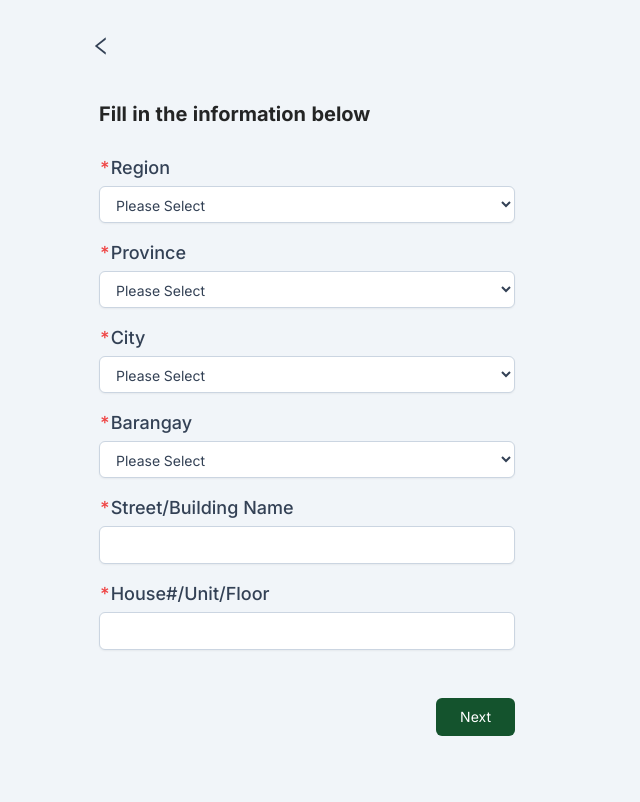
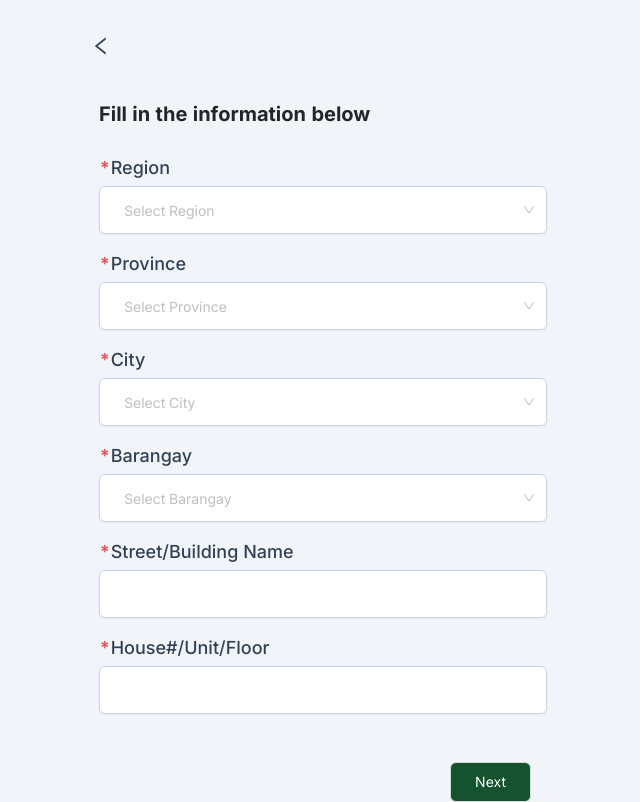
Before and after one commit to saisarah/TalipaAPP-Frontend, a React (Vite) app: page /address in a window 1280 px wide. Shown: the whole page, without its empty margins (333-973 px from the left). Built offline with nearby package versions, Linux system fonts and the light colour scheme.

Commit message:
Input Fields Ant Design Components

```diff
--- a/index.html
+++ b/index.html
@@ -5,7 +5,6 @@
     <link rel="icon" type="image/svg+xml" href="/vite.svg" />
     <meta name="viewport" content="width=device-width, initial-scale=1.0" />
     <title>Vite + React</title>
-    <script src="https://f001.backblazeb2.com/file/buonzz-assets/jquery.ph-locations-v1.0.0.js"></script>
   </head>
   <body>
     <div id="root"></div>
--- a/src/pages/farmer-registration/Address.jsx
+++ b/src/pages/farmer-registration/Address.jsx
@@ -1,5 +1,10 @@
 import { LeftOutlined } from "@ant-design/icons";
+import { Button, Input, Select } from "antd";
 import { Link } from "react-router-dom";
+
+const handleChange = (value) => {
+  console.log(`selected ${value}`);
+};
 
 function Location({ fields, fieldholder }) {
   return (
@@ -8,13 +13,22 @@ function Location({ fields, fieldholder }) {
         <span class="mx-4 flex text-lg font-medium text-slate-700 before:text-red-500 before:content-['*'] after:ml-0.5">
           {fields}
         </span>
-        <select
-          class="m-4 mt-1 flex flex-col rounded-md border border-slate-300 bg-white px-3 py-2 placeholder-slate-400 shadow-sm focus:border-sky-500 focus:outline-none focus:ring-1 focus:ring-sky-500 sm:text-sm"
-          id="municipality_or_city"
-        >
-          <option text="municipality_or_city">Please Select</option>
-          <input type="hidden" name="municipality_or_city" value="" />
-        </select>
+        <Select
+          placeholder={fieldholder}
+          className="m-4 mt-1 flex h-12 w-full flex-col rounded-md border border-slate-300 bg-white px-3 py-2 placeholder-slate-400 shadow-sm focus:border-sky-500 focus:outline-none focus:ring-1 focus:ring-sky-500 sm:text-sm"
+          bordered={false}
+          onChange={handleChange}
+          options={[
+            {
+              value: "Example 1",
+              label: "Example 1",
+            },
+            {
+              value: "Example 2",
+              label: "Example 2",
+            },
+          ]}
+        />
       </label>
     </>
   );
@@ -26,11 +40,10 @@ function Street({ fields, fieldholder }) {
         <span class="mx-4 flex text-lg font-medium text-slate-700 before:text-red-500 before:content-['*'] after:ml-0.5">
           {fields}
         </span>
-        <input
-          type="text"
-          name="text"
-          class="required m-4 mt-1 flex flex-col rounded-md border border-slate-300 bg-white px-3 py-2 placeholder-slate-400 shadow-sm focus:border-sky-500 focus:outline-none focus:ring-1 focus:ring-sky-500 sm:text-sm"
+        <Input
+          size="large"
           placeholder={fieldholder}
+          className="m-4 mt-1 flex h-12 flex-col rounded-md border border-slate-300 bg-white px-3 py-2 placeholder-slate-400 shadow-sm focus:border-sky-500 focus:outline-none focus:ring-1 focus:ring-sky-500 sm:text-sm"
         />
       </label>
     </>
@@ -48,16 +61,16 @@ export default function Address() {
       <div className="flex flex-col p-4">
         <h1 className="text-xl font-bold">Fill in the information below</h1>
       </div>
-      <Location fields="Region" fieldholder="" />
-      <Location fields="Province" fieldholder="" />
-      <Location fields="City" fieldholder="" />
-      <Location fields="Barangay" fieldholder="" />
+      <Location fields="Region" fieldholder="Select Region" />
+      <Location fields="Province" fieldholder="Select Province" />
+      <Location fields="City" fieldholder="Select City" />
+      <Location fields="Barangay" fieldholder="Select Barangay" />
       <Street fields="Street/Building Name" fieldholder="" />
       <Street fields="House#/Unit/Floor" fieldholder="" />
       <Link to="/farm">
-        <button class="float-right mx-4 mt-8 rounded-md bg-green-900 py-2 px-6 text-white">
+        <Button className="float-right mt-8 h-auto rounded-md bg-green-900 py-2 px-6 text-white">
           Next
-        </button>
+        </Button>
       </Link>
     </div>
   );
--- a/src/pages/farmer-registration/Farm.jsx
+++ b/src/pages/farmer-registration/Farm.jsx
@@ -1,5 +1,10 @@
 import { LeftOutlined } from "@ant-design/icons";
+import { Button, Input, Select } from "antd";
 import { Link } from "react-router-dom";
+
+const handleChange = (value) => {
+  console.log(`selected ${value}`);
+};
 
 function FarmArea({ fields, fieldholder }) {
   return (
@@ -8,11 +13,10 @@ function FarmArea({ fields, fieldholder }) {
         <span class="mx-4 flex text-lg font-medium text-slate-700 before:text-red-500 before:content-['*'] after:ml-0.5">
           {fields}
         </span>
-        <input
-          type="text"
-          name="text"
-          class="required m-4 mt-1 flex flex-col rounded-md border border-slate-300 bg-white px-3 py-2 placeholder-slate-400 shadow-sm focus:border-sky-500 focus:outline-none focus:ring-1 focus:ring-sky-500 sm:text-sm"
+        <Input
+          size="large"
           placeholder={fieldholder}
+          className="m-4 mt-1 flex h-12 flex-col rounded-md border border-slate-300 bg-white px-3 py-2 placeholder-slate-400 shadow-sm focus:border-sky-500 focus:outline-none focus:ring-1 focus:ring-sky-500 sm:text-sm"
         />
       </label>
     </>
@@ -25,12 +29,22 @@ function FarmType({ fields, fieldholder }) {
         <span class="mx-4 flex text-lg font-medium text-slate-700 before:text-red-500 before:content-['*'] after:ml-0.5">
           {fields}
         </span>
-        <select
-          class="required m-4 mt-1 flex flex-col rounded-md border border-slate-300 bg-white px-3 py-2 placeholder-slate-400 shadow-sm focus:border-sky-500 focus:outline-none focus:ring-1 focus:ring-sky-500 sm:text-sm"
-          id="municipality_or_city"
-        >
-          <option>Please Select</option>
-        </select>
+        <Select
+          placeholder={fieldholder}
+          className="m-4 mt-1 flex h-12 w-full flex-col rounded-md border border-slate-300 bg-white px-3 py-2 placeholder-slate-400 shadow-sm focus:border-sky-500 focus:outline-none focus:ring-1 focus:ring-sky-500 sm:text-sm"
+          bordered={false}
+          onChange={handleChange}
+          options={[
+            {
+              value: "Example 1",
+              label: "Example 1",
+            },
+            {
+              value: "Example 2",
+              label: "Example 2",
+            },
+          ]}
+        />
       </label>
     </>
   );
@@ -51,9 +65,9 @@ export default function Farm() {
       <FarmType fields="Farm Type" />
       <FarmType fields="Ownership Type" />
       <Link to="/crops">
-        <button class="float-right mx-4 mt-8 rounded-md bg-green-900 py-2 px-6 text-white">
+        <Button className="float-right mt-8 h-auto rounded-md bg-green-900 py-2 px-6 text-white">
           Next
-        </button>
+        </Button>
       </Link>
     </div>
   );
--- a/src/pages/farmer-registration/Information.jsx
+++ b/src/pages/farmer-registration/Information.jsx
@@ -1,5 +1,12 @@
 import { LeftOutlined } from "@ant-design/icons";
 import { Link } from "react-router-dom";
+import { Button, Input } from "antd";
+import { InputNumber } from "antd";
+import { Select } from "antd";
+
+const handleChange = (value) => {
+  console.log(`selected ${value}`);
+};
 
 function Required({ fields, fieldholder }) {
   return (
@@ -8,11 +15,10 @@ function Required({ fields, fieldholder }) {
         <span class="mx-4 flex text-lg font-medium text-slate-700 before:text-red-500 before:content-['*'] after:ml-0.5">
           {fields}
         </span>
-        <input
-          type="text"
-          name="text"
-          class="m-4 mt-1 flex flex-col rounded-md border border-slate-300 bg-white px-3 py-2 placeholder-slate-400 shadow-sm focus:border-sky-500 focus:outline-none focus:ring-1 focus:ring-sky-500 sm:text-sm"
+        <Input
+          size="large"
           placeholder={fieldholder}
+          className="m-4 mt-1 flex h-12 flex-col rounded-md border border-slate-300 bg-white px-3 py-2 placeholder-slate-400 shadow-sm focus:border-sky-500 focus:outline-none focus:ring-1 focus:ring-sky-500 sm:text-sm"
         />
       </label>
     </>
@@ -22,14 +28,13 @@ function NotRequired({ fields, fieldholder }) {
   return (
     <>
       <label class="flex flex-col">
-        <span class="text-slate-700Required mx-4 flex text-lg font-medium">
+        <span class="mx-4 flex text-lg font-medium text-slate-700">
           {fields}
         </span>
-        <input
-          type="text"
-          name="text"
-          class="m-4 mt-1 flex flex-col rounded-md border border-slate-300 bg-white px-3 py-2 placeholder-slate-400 shadow-sm focus:border-sky-500 focus:outline-none focus:ring-1 focus:ring-sky-500 sm:text-sm"
+        <Input
+          size="large"
           placeholder={fieldholder}
+          className="m-4 mt-1 flex h-12 flex-col rounded-md border border-slate-300 bg-white px-3 py-2 placeholder-slate-400 shadow-sm focus:border-sky-500 focus:outline-none focus:ring-1 focus:ring-sky-500 sm:text-sm"
         />
       </label>
     </>
@@ -42,12 +47,11 @@ function ContactNumber({ fields, number }) {
         <span class="mx-4 flex text-lg font-medium text-slate-700 before:text-red-500 before:content-['*'] after:ml-0.5">
           {fields}
         </span>
-        <input
-          type="tel"
-          pattern="[0-9]{3}-[0-9]{3}-[0-9]{4}"
-          name="tel"
-          class="required m-4 mt-1 flex flex-col rounded-md border border-slate-300 bg-white px-3 py-2 placeholder-slate-400 shadow-sm focus:border-sky-500 focus:outline-none focus:ring-1 focus:ring-sky-500 sm:text-sm"
-          placeholder={number}
+        <InputNumber
+          fields="Contact Number"
+          defaultValue={63}
+          controls={false}
+          className="m-4 mt-1 flex h-12 w-full flex-col rounded-md border border-slate-300 bg-white px-3 py-2 placeholder-slate-400 shadow-sm focus:border-sky-500 focus:outline-none focus:ring-1 focus:ring-sky-500 sm:text-sm"
         />
       </label>
     </>
@@ -60,14 +64,22 @@ function Gender({ fields, fieldholder }) {
         <span class="mx-4 flex text-lg font-medium text-slate-700">
           {fields}
         </span>
-        <select
-          id="countries"
-          class="required m-4 mt-1 flex flex-col rounded-md border border-slate-300 bg-white px-3 py-2 placeholder-slate-400 shadow-sm focus:border-sky-500 focus:outline-none focus:ring-1 focus:ring-sky-500 sm:text-sm"
-        >
-          <option>{fieldholder}</option>
-          <option>Male</option>
-          <option>Female</option>
-        </select>
+        <Select
+          defaultValue="Select your gender"
+          className="m-4 mt-1 flex h-12 w-full flex-col rounded-md border border-slate-300 bg-white px-3 py-2 placeholder-slate-400 shadow-sm focus:border-sky-500 focus:outline-none focus:ring-1 focus:ring-sky-500 sm:text-sm"
+          bordered={false}
+          onChange={handleChange}
+          options={[
+            {
+              value: "Male",
+              label: "Male",
+            },
+            {
+              value: "Female",
+              label: "Female",
+            },
+          ]}
+        />
       </label>
     </>
   );
@@ -88,12 +100,13 @@ export default function Information() {
       <Required fields="First Name" fieldholder="Enter your first name" />
       <NotRequired fields="Middle Name" fieldholder="Enter your middle name" />
       <Required fields="Last Name" fieldholder="Enter your last name" />
-      <ContactNumber fields="Contact Number" number="+63|9** *** ****" />
-      <Gender fields="Gender" fieldholder="Select your gender" />
+      <ContactNumber fields="Contact Number" />
+      <Gender fields="Gender" />
+
       <Link to="/address">
-        <button class="float-right mx-4 mt-8 rounded-md bg-green-900 py-2 px-6 text-white">
+        <Button className="float-right mt-8 h-auto rounded-md bg-green-900 py-2 px-6 text-white">
           Next
-        </button>
+        </Button>
       </Link>
     </div>
   );
```
Also changed, not shown: public/js/script.js (deleted, +0 -43 lines).
